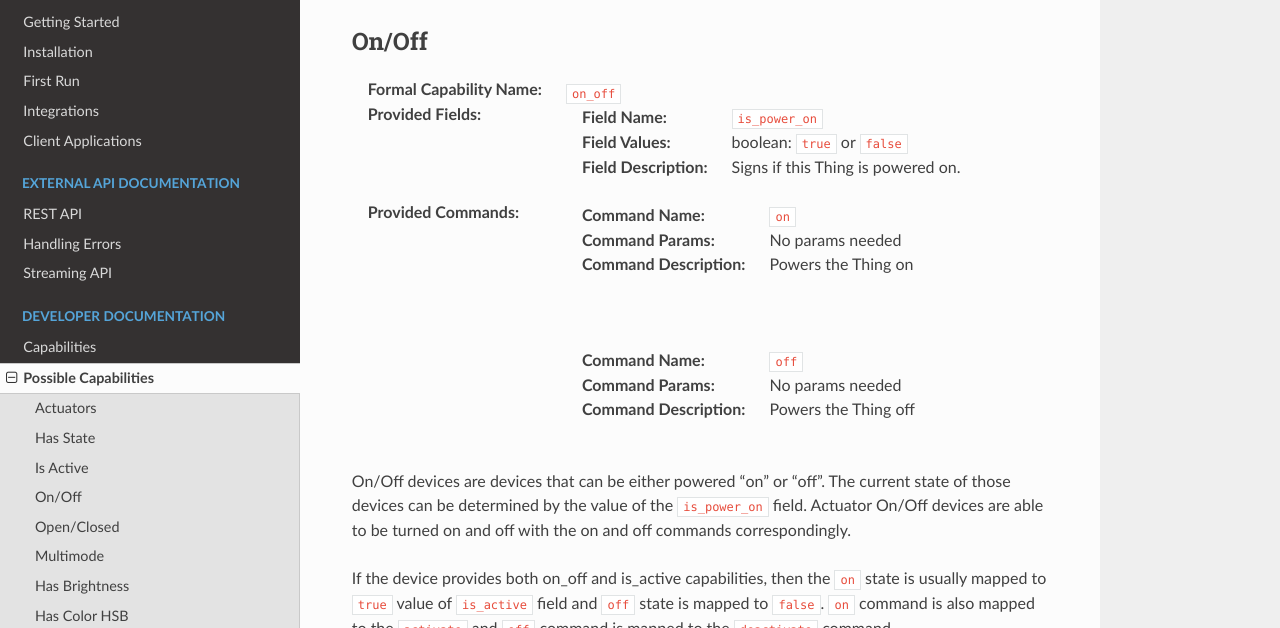
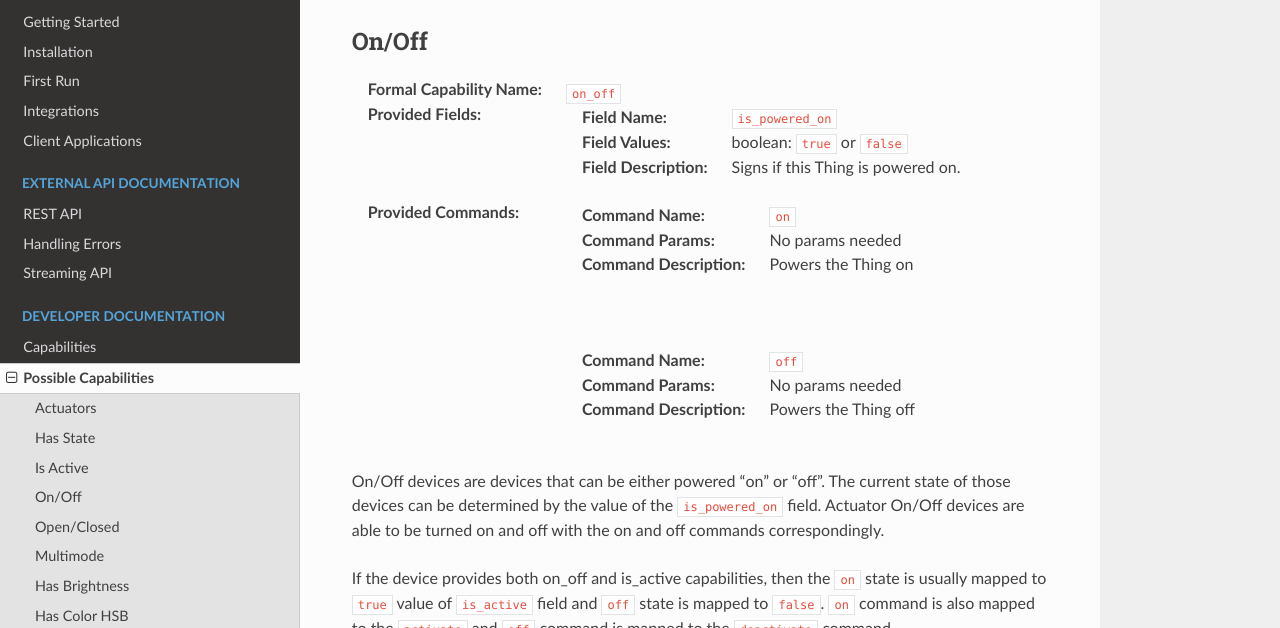
Before and after one commit to fossabot/everpl, a Sphinx documentation site: the page built from docs/source/developer/capability_list.rst, in a window 1280 px wide and 900 px high, scrolled down 1612 px. Shown: the part 148-776 px from the top of the window. Built offline with Sphinx 7.4.7 and the Read the Docs theme 2.0.0, drawn with Linux system fonts in a browser that asks for light colours; pages that are not in the unit, such as notebooks, are missing from menus.

Commit message:
DOCS: Renamed is_power_on field to the is_powered_on in On/Off capability

```diff
--- a/docs/source/developer/capability_list.rst
+++ b/docs/source/developer/capability_list.rst
@@ -111,7 +111,7 @@ On/Off
     ``on_off``
 
 :Provided Fields:
-    :Field Name: ``is_power_on``
+    :Field Name: ``is_powered_on``
     :Field Values:
         boolean: ``true`` or ``false``
     :Field Description:
@@ -133,7 +133,7 @@ On/Off
 
 On/Off devices are devices that can be either powered "on" or "off".
 The current state of those devices can be determined by the value of
-the ``is_power_on`` field. Actuator On/Off devices are able to be turned
+the ``is_powered_on`` field. Actuator On/Off devices are able to be turned
 on and off with the on and off commands correspondingly.
 
 If the device provides both on_off and is_active capabilities, then
```
